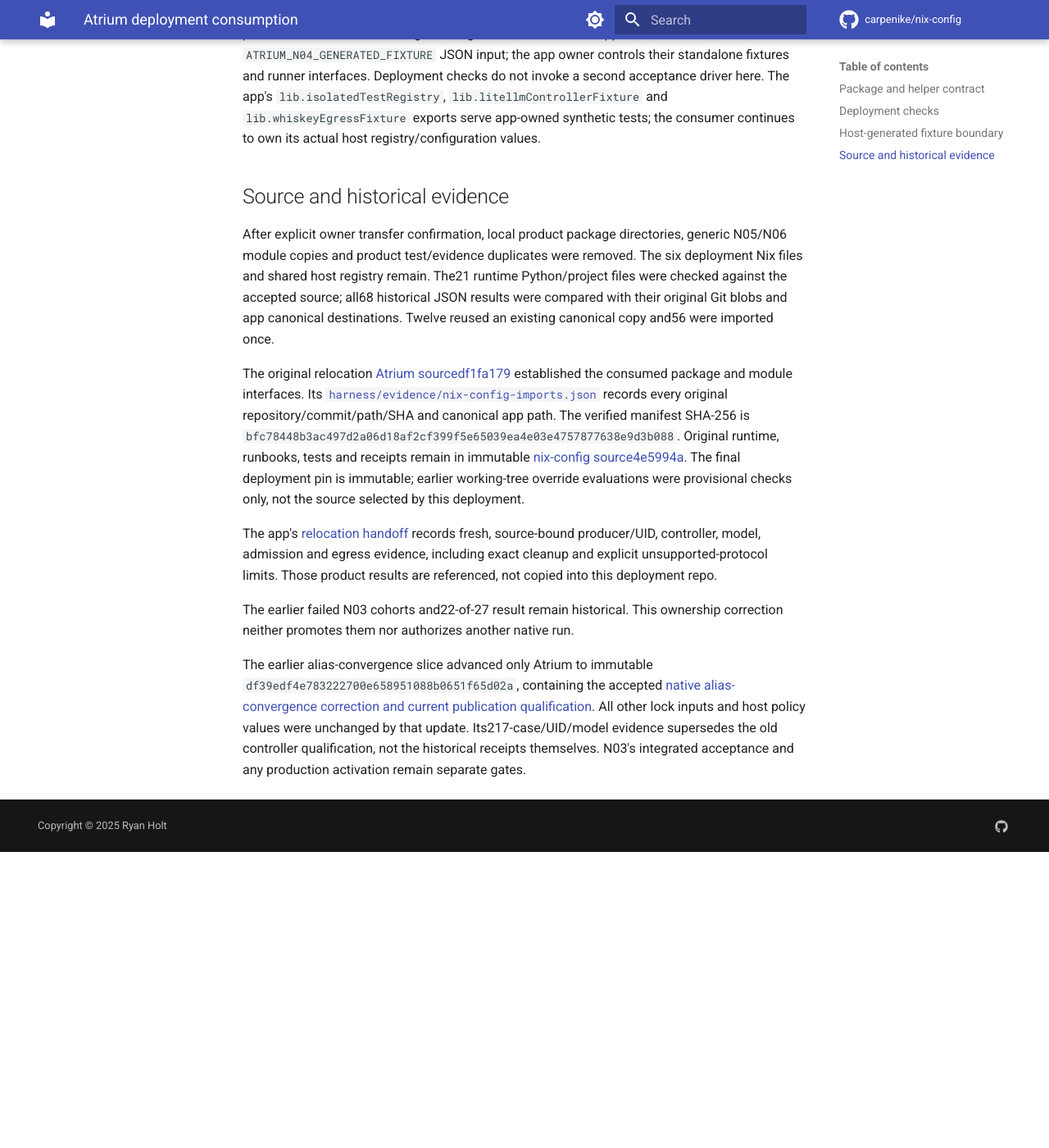
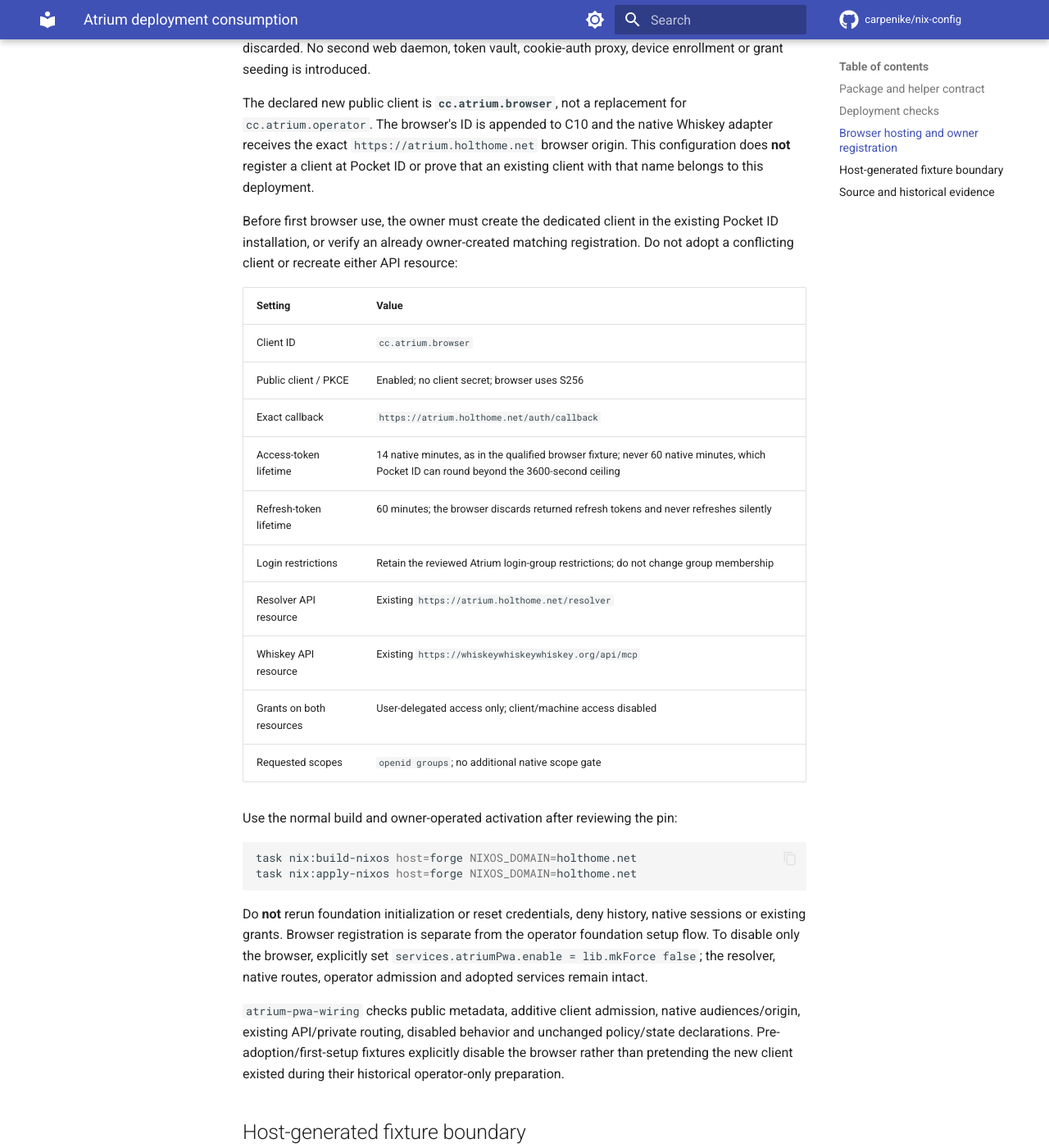
Before and after one commit to carpenike/nix-config, an MkDocs documentation site: the page built from docs/services/atrium-deployment.md, in a window 1280 px wide and 1400 px high, scrolled down 2087 px. Shown: the whole window at 82% size. Built offline with MkDocs 1.6.1 and Material for MkDocs 9.7.7, drawn with Linux system fonts in a browser that asks for light colours; comment, search, counter and statistics services are not loaded; before the commit the page ends 3126 px from its top, so only the background shows below that; some of the changed text lies outside the part shown.

Commit message:
feat(forge): wire Atrium browser hosting and explicit client admission
Consume the app-owned static package and Caddy fragment, preserve native APIs and the operator client, and add the exact Whiskey browser origin. Carry forward the owner's selected Whiskey 7624fe0 pin. Separate historical first-setup fixtures from browser-enabled deployment and document owner-only client registration/activation. Existing stale pin/vendor checks remain separately recorded.

Co-authored-by: Copilot <223556219+Copilot@users.noreply.github.com>
Copilot-Session: 90513538-c987-457e-9d8a-7089224f1daa

````diff
--- a/docs/services/atrium-deployment.md
+++ b/docs/services/atrium-deployment.md
@@ -24,6 +24,8 @@ The Atrium input must provide:
   `services.atriumLitellmAdmission` options.
 * `nixosModules.whiskey-egress-fixture`, preserving
   `services.atriumWhiskeyEgressFixture` options.
+* `packages.${system}.pwa` and `nixosModules.pwa` for the public browser shell,
+  generated public configuration and app-owned Caddy routing fragment.
 
 `pkgs/default.nix` forwards the package exports directly. It has no local
 controller/admission builder or fallback. No Python source path or host-created
@@ -70,6 +72,58 @@ nix build --builders '' --no-link --no-write-lock-file \
 These checks do not activate services, run native/Podman acceptance, modify live
 credentials or claim any T-case. App behavior and native acceptance run under
 the app-owned harness with separate explicit authorization.
+
+## Browser hosting and owner registration
+
+`hosts/forge/services/atrium-pwa.nix` consumes the app's static package and
+`services.atriumPwa` module. Caddy serves the exact shell/assets and
+`/client-config.json`; existing resolver APIs/JWKS and private-route blocks
+remain in place. Callback/configuration documents are not cached, the popup
+opener is preserved, and Atrium access logging is discarded. No second web
+daemon, token vault, cookie-auth proxy, device enrollment or grant seeding is
+introduced.
+
+The declared new public client is **`cc.atrium.browser`**, not a replacement for
+`cc.atrium.operator`. The browser's ID is appended to C10 and the native Whiskey
+adapter receives the exact `https://atrium.holthome.net` browser origin.
+This configuration does **not** register a client at Pocket ID or prove that
+an existing client with that name belongs to this deployment.
+
+Before first browser use, the owner must create the dedicated client in the
+existing Pocket ID installation, or verify an already owner-created matching
+registration. Do not adopt a conflicting client or recreate either API resource:
+
+| Setting | Value |
+| --- | --- |
+| Client ID | `cc.atrium.browser` |
+| Public client / PKCE | Enabled; no client secret; browser uses S256 |
+| Exact callback | `https://atrium.holthome.net/auth/callback` |
+| Access-token lifetime | 14 native minutes, as in the qualified browser fixture; never 60 native minutes, which Pocket ID can round beyond the 3600-second ceiling |
+| Refresh-token lifetime | 60 minutes; the browser discards returned refresh tokens and never refreshes silently |
+| Login restrictions | Retain the reviewed Atrium login-group restrictions; do not change group membership |
+| Resolver API resource | Existing `https://atrium.holthome.net/resolver` |
+| Whiskey API resource | Existing `https://whiskeywhiskeywhiskey.org/api/mcp` |
+| Grants on both resources | User-delegated access only; client/machine access disabled |
+| Requested scopes | `openid groups`; no additional native scope gate |
+
+Use the normal build and owner-operated activation after reviewing the pin:
+
+```sh
+task nix:build-nixos host=forge NIXOS_DOMAIN=holthome.net
+task nix:apply-nixos host=forge NIXOS_DOMAIN=holthome.net
+```
+
+Do **not** rerun foundation initialization or reset credentials, deny history,
+native sessions or existing grants. Browser registration is separate from the
+operator foundation setup flow. To disable only the browser, explicitly set
+`services.atriumPwa.enable = lib.mkForce false`; the resolver, native routes,
+operator admission and adopted services remain intact.
+
+`atrium-pwa-wiring` checks public metadata, additive client admission, native
+audiences/origin, existing API/private routing, disabled behavior and unchanged
+policy/state declarations. Pre-adoption/first-setup fixtures explicitly disable
+the browser rather than pretending the new client existed during their
+historical operator-only preparation.
 
 ## Host-generated fixture boundary
 
````
Also changed, not shown: 9 other files.
